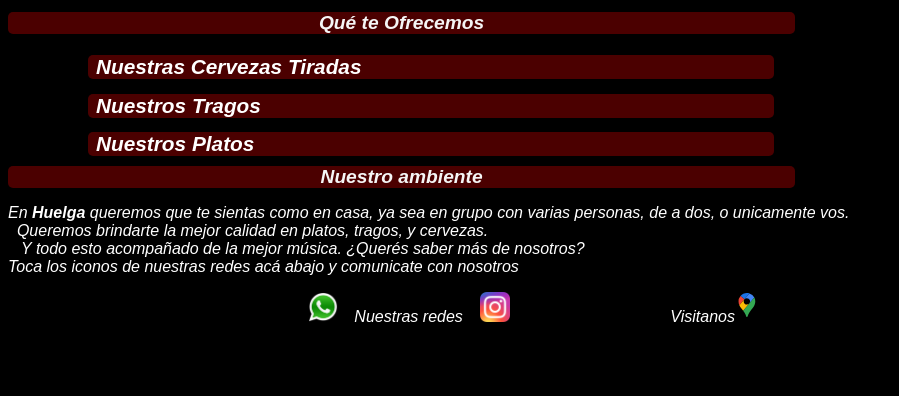
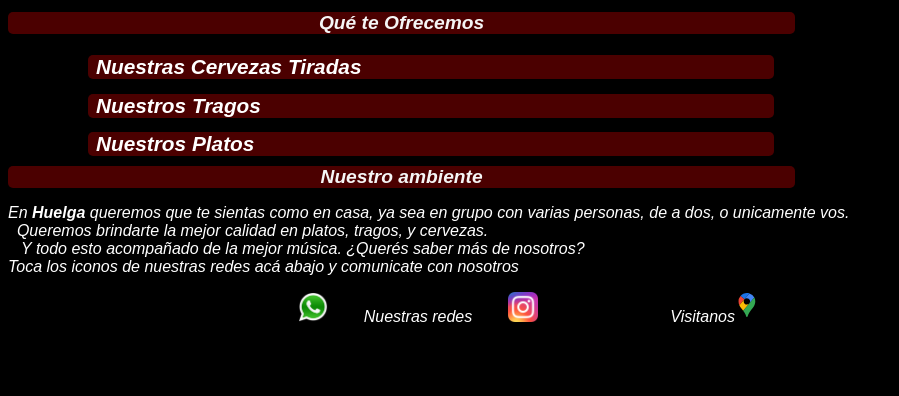
Before and after one commit to charlymil979/Huelga, a plain HTML site: page index.html in a window 1280 px wide. Shown: the part 238-634 px from the top of the page, without its empty margins (0-899 px from the left). Drawn offline with Linux system fonts and the light colour scheme.

Commit message:
Update index.html

```diff
--- a/index.html
+++ b/index.html
@@ -275,7 +275,7 @@
    </main>
    <footer>
       <div style="display: flex;justify-content: space-between;width: 80%;flex-wrap: nowrap;">
-         <div style="display: flex;justify-content: space-evenly;width: 40%;flex-wrap: nowrap;">
+         <div style="display: flex;justify-content: space-evenly;width: 55%;flex-wrap: nowrap;">
             <a href="https://api.whatsapp.com/send?phone=+5491173693957&text=Somos%20Huelga,%20%C2%BFen%20que%20podemos%20ayudarte?"
                target="_blank"><img src="imagenes/what.png" alt="whatsapp" height="30rem"></a>
             <p class="foot">Nuestras redes</p>
```
